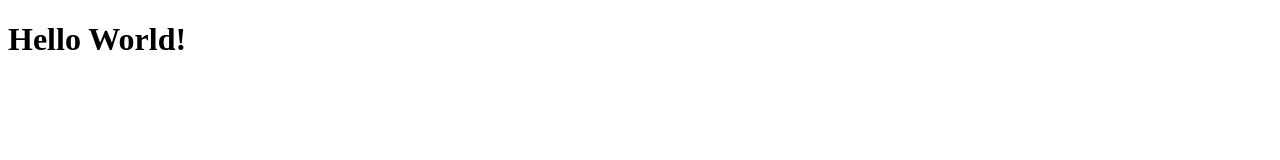
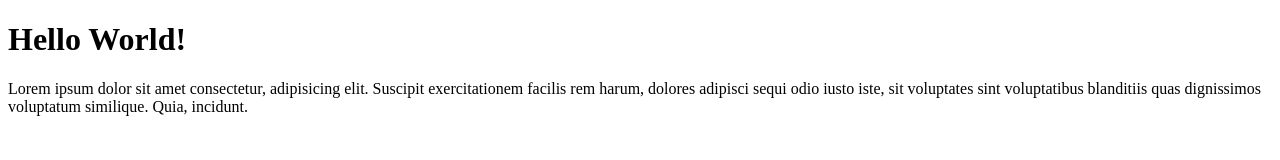
Before and after one commit to elfandor2/git-test, a plain HTML site: page index.html in a window 1280 px wide. Drawn offline with Linux system fonts and the light colour scheme.

Commit message:
menambahkan paragraf

```diff
--- a/index.html
+++ b/index.html
@@ -8,5 +8,6 @@
 </head>
 <body>
     <h1>Hello World!</h1>
+    <p>Lorem ipsum dolor sit amet consectetur, adipisicing elit. Suscipit exercitationem facilis rem harum, dolores adipisci sequi odio iusto iste, sit voluptates sint voluptatibus blanditiis quas dignissimos voluptatum similique. Quia, incidunt.</p>
 </body>
 </html>
```
